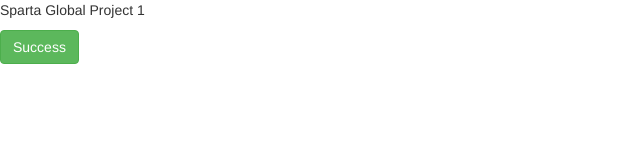
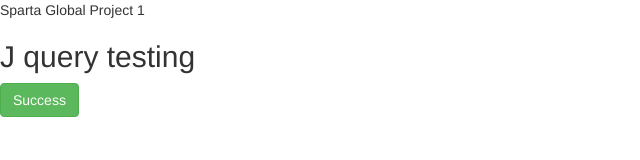
Before and after one commit to Calliari/demo-hangman-1, a website: page index.html in a window 1280 px wide. Shown: the whole page, without its empty margins (0-640 px from the left). Drawn offline with nearby package versions, Linux system fonts and the light colour scheme.

Commit message:
testing the jquery -test 2

```diff
--- a/index.html
+++ b/index.html
@@ -17,6 +17,8 @@
 <body>
   <p>Sparta Global Project 1</p>
 
+  <h2>J query testing</h2>
+
   <!-- Indicates a successful or positive action -->
 <button type="button" class="btn btn-success">Success</button>
 
```
